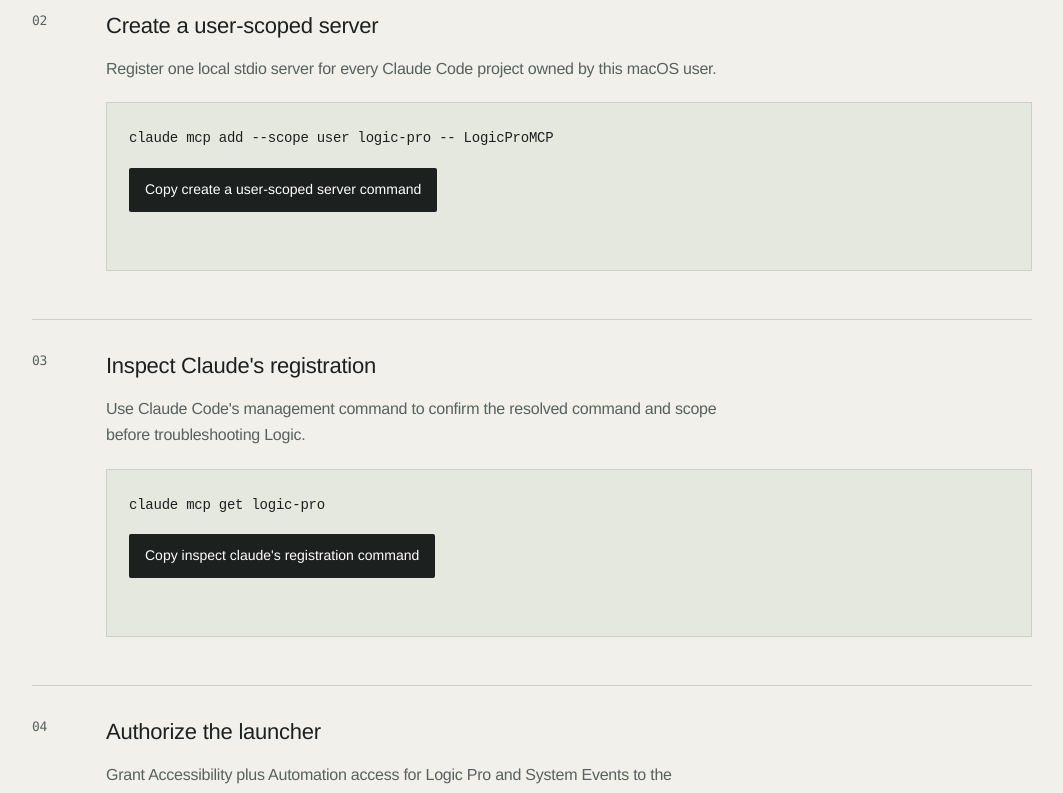
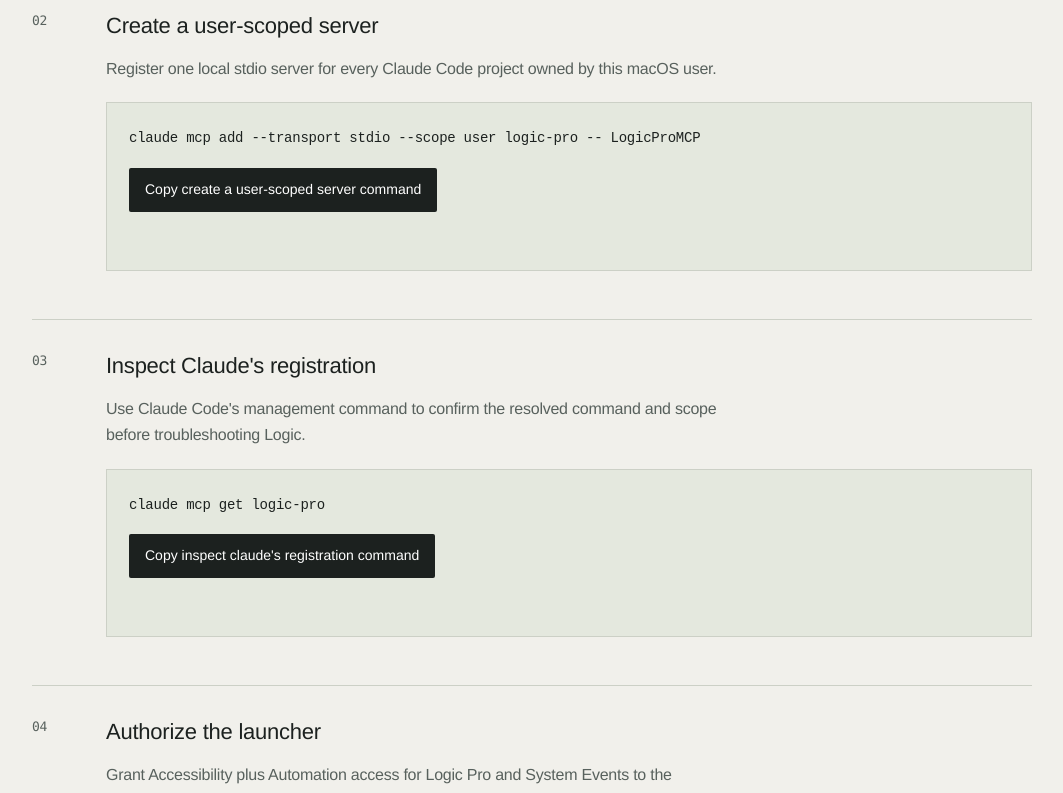
Before and after one commit to MongLong0214/logic-pro-mcp-site, a Next.js app: page /install/claude-code in a window 1280 px wide. Shown: the part 1560-2353 px from the top of the page, without its empty margins (108-1171 px from the left). Built offline with nearby package versions, Linux system fonts and the light colour scheme.

Commit message:
Refresh client installation guidance and patch the website toolchain

```diff
--- a/app/content/claim-ledger.ts
+++ b/app/content/claim-ledger.ts
@@ -29,7 +29,7 @@
   "sourceSha256" | "accessedAt" | "expiryPolicy" | "expiresAt" | "sourceExcerpt"
 >;
 
-const accessedAt = "2026-07-13T05:56:43Z";
+const accessedAt = "2026-10-24T19:37:10Z";
 // Product-doc snapshots are re-taken on every release change; client docs keep their 90-day window.
 const productAccessedAt = "2026-10-05T05:45:50Z";
 const taggedSetup = {
@@ -74,30 +74,30 @@
   "claude-code": {
     sourceType: "official-client-doc", sourceUrl: "https://code.claude.com/docs/en/mcp",
     sourceRef: "https://code.claude.com/docs/en/mcp#option-3-add-a-local-stdio-server", sourceHeading: "Option 3: Add a local stdio server",
-    evidenceFile: "docs/evidence/official-claude-code-2026-07-13.txt", sourceSha256: "08fc1705283faa43668b03d9c8e5f442f1cd3dfdcb058a2ffaac1d73f85a7a09",
-    accessedAt, expiryPolicy: "90-days", expiresAt: "2026-10-11T05:56:43Z",
+    evidenceFile: "docs/evidence/official-claude-code-2026-10-24.txt", sourceSha256: "0f386d32a1b698cd2c008a8d1510e715bd39b6d483d685c0b85a56dcc9765a37",
+    accessedAt, expiryPolicy: "90-days", expiresAt: "2027-01-22T19:37:10Z",
     sourceExcerpt: "claude mcp add [options] <name> -- <command> [args...]",
   },
   "claude-desktop": {
     sourceType: "official-client-doc", sourceUrl: "https://modelcontextprotocol.io/docs/develop/connect-local-servers",
     sourceRef: "https://modelcontextprotocol.io/docs/develop/connect-local-servers#restart-claude-desktop", sourceHeading: "Restart Claude Desktop",
-    evidenceFile: "docs/evidence/official-claude-desktop-2026-07-13.txt", sourceSha256: "b25a8c88c8426043ee1f24053e83e9b07ff768383885ba841591e514d0bdeda4",
-    accessedAt, expiryPolicy: "90-days", expiresAt: "2026-10-11T05:56:43Z",
-    sourceExcerpt: "After saving the configuration file, completely quit Claude Desktop and restart it.",
+    evidenceFile: "docs/evidence/official-claude-desktop-2026-10-24.txt", sourceSha256: "3c5213fa5a7f1a17eb3cc79e9495abfffc4cebb08764879c9cc471867ab8574e",
+    accessedAt, expiryPolicy: "90-days", expiresAt: "2027-01-22T19:37:10Z",
+    sourceExcerpt: "completely quit Claude Desktop and restart it.",
   },
   cursor: {
-    sourceType: "official-client-doc", sourceUrl: "https://docs.cursor.com/context/model-context-protocol",
-    sourceRef: "https://docs.cursor.com/context/model-context-protocol#configuration", sourceHeading: "Configuration",
-    evidenceFile: "docs/evidence/official-cursor-2026-07-13.txt", sourceSha256: "eaccf90321153ad54cf472a91221c3f55b7be61cb059a0d66aa485ac31464840",
-    accessedAt, expiryPolicy: "90-days", expiresAt: "2026-10-11T05:56:43Z",
-    sourceExcerpt: "Create `.cursor/mcp.json` in your project for project-specific tools, or `~/.cursor/mcp.json` for tools available across projects.",
+    sourceType: "official-client-doc", sourceUrl: "https://cursor.com/docs/mcp",
+    sourceRef: "https://cursor.com/docs/mcp#configuration-locations", sourceHeading: "Configuration locations",
+    evidenceFile: "docs/evidence/official-cursor-2026-10-24.txt", sourceSha256: "43721b45b2111107d6231e01cb78f1cf58bd9ac32c1915910f9874a6e77368b8",
+    accessedAt, expiryPolicy: "90-days", expiresAt: "2027-01-22T19:37:10Z",
+    sourceExcerpt: "Create `.cursor/mcp.json` in your project for project-specific tools.",
   },
   vscode: {
-    sourceType: "official-client-doc", sourceUrl: "https://code.visualstudio.com/docs/agent-customization/mcp-servers",
-    sourceRef: "https://code.visualstudio.com/docs/agent-customization/mcp-servers#configure-the-mcpjson-file", sourceHeading: "Configure the mcp.json file",
-    evidenceFile: "docs/evidence/official-vscode-2026-07-13.txt", sourceSha256: "bac88e1e2c7ada8e6a375120d16be950e97259440703c8f70ffcb96f7a058f0f",
-    accessedAt, expiryPolicy: "90-days", expiresAt: "2026-10-11T05:56:43Z",
-    sourceExcerpt: "For workspace configuration, create `.vscode/mcp.json`.",
+    sourceType: "official-client-doc", sourceUrl: "https://code.visualstudio.com/docs/agents/reference/mcp-configuration",
+    sourceRef: "https://code.visualstudio.com/docs/agents/reference/mcp-configuration#commands", sourceHeading: "Commands",
+    evidenceFile: "docs/evidence/official-vscode-2026-10-24.txt", sourceSha256: "9d2b9fe3259bba8947ddebd640151b79d17f07b00258aeee8cae93a70c9495ed",
+    accessedAt, expiryPolicy: "90-days", expiresAt: "2027-01-22T19:37:10Z",
+    sourceExcerpt: "MCP: Open User Configuration",
   },
 } as const satisfies Record<"claude-code" | "claude-desktop" | "cursor" | "vscode", EvidenceSource>;
 
--- a/app/content/page-records.ts
+++ b/app/content/page-records.ts
@@ -36,7 +36,7 @@
       { name: "Inspect Claude's registration", text: "Use Claude Code's management command to confirm the resolved command and scope before troubleshooting Logic.", command: "claude mcp get logic-pro" },
       { name: "Authorize the launcher", text: "Grant Accessibility plus Automation access for Logic Pro and System Events to the process that launches Claude Code, then inspect all four permission probes.", command: productFacts.permissionCommand },
       { name: "Open the MCP status panel", text: "Start Claude Code and run /mcp. The server must appear connected before its tools can be selected.", command: doctorCommand("claude-code") },
-      { name: "Recover a stale entry", text: "If the command or scope is wrong, remove the named entry and add it again with options before the server name.", command: "claude mcp remove logic-pro\nclaude mcp add --scope user logic-pro -- LogicProMCP" },
+      { name: "Recover a stale entry", text: "If the command or scope is wrong, remove the named entry and add it again with options before the server name.", command: "claude mcp remove logic-pro\nclaude mcp add --transport stdio --scope user logic-pro -- LogicProMCP" },
     ],
     success: "Claude Code reports logic-pro as connected in /mcp, while Doctor reports the required core checks for the claude-code launch profile.", boundary: "A passing Terminal probe cannot grant or prove permissions for a different app that later launches the server.", sourceUrl: "https://code.claude.com/docs/en/mcp", related: ["/guides/logic-pro-mcp", "/guides/control-logic-pro-with-claude"],
   },
@@ -59,25 +59,25 @@
     steps: [
       { name: "Install the local binary", text: "Use the tagged Homebrew tap and verify installation before opening Cursor's settings.", command: productFacts.installCommand },
       { name: "Choose the JSON location", text: "Create the global file for all projects or the workspace file for a repository-specific server.", command: "mkdir -p \"$HOME/.cursor\"\nopen -a TextEdit \"$HOME/.cursor/mcp.json\"" },
-      { name: "Register the Cursor server", text: "Merge this server into the root mcpServers map. Cursor's schema uses mcpServers, command, args, and optional env fields.", command: "{\n  \"mcpServers\": {\n    \"logic-pro\": {\n      \"command\": \"LogicProMCP\",\n      \"args\": []\n    }\n  }\n}" },
-      { name: "Enable the exposed tools", text: "Open Cursor Settings → Tools & MCP, confirm the server is enabled, and review the listed tools before allowing agent use." },
+      { name: "Register the Cursor server", text: "Merge this server into the root mcpServers map. Declare type stdio for the local process, with command and args inside the mcpServers map.", command: "{\n  \"mcpServers\": {\n    \"logic-pro\": {\n      \"type\": \"stdio\",\n      \"command\": \"LogicProMCP\",\n      \"args\": []\n    }\n  }\n}" },
+      { name: "Enable the exposed tools", text: "Open Customize in the sidebar, enable logic-pro, and review its available tools before agent use." },
       { name: "Grant Cursor's permissions", text: "Because Cursor spawns the child process, authorize Cursor for Accessibility, Logic Pro Automation, System Events Automation, and Input Monitoring as requested.", command: productFacts.permissionCommand },
-      { name: "Diagnose a red indicator", text: "Check Tools & MCP for the startup error, verify that the JSON is valid, then run the client-specific readiness profile.", command: doctorCommand("cursor") },
+      { name: "Diagnose a red indicator", text: "Open the Output panel and select MCP Logs to inspect startup errors. Check the JSON and executable path, then run the client-specific readiness profile.", command: doctorCommand("cursor") },
     ],
-    success: "Cursor Settings shows logic-pro enabled with its tools available, and Doctor has no unresolved required check for the cursor profile.", boundary: "Enabling a tool in Cursor proves discovery, not that Logic accepted a later UI mutation or that its state was read back.", sourceUrl: "https://docs.cursor.com/context/model-context-protocol", related: ["/guides/logic-pro-mcp", "/guides/control-logic-pro-with-claude"],
+    success: "Customize shows logic-pro enabled with its tools available, and Doctor has no unresolved required check for the cursor profile.", boundary: "Enabling a tool in Cursor proves discovery, not that Logic accepted a later UI mutation or that its state was read back.", sourceUrl: "https://cursor.com/docs/mcp", related: ["/guides/logic-pro-mcp", "/guides/control-logic-pro-with-claude"],
   },
   "/install/vscode": {
     path: "/install/vscode", kind: "install", client: "vscode", title: "Install Logic Pro MCP in VS Code", description: "Configure Logic Pro MCP in VS Code's user profile or workspace mcp.json, accept trust deliberately, inspect output, and verify macOS permissions.", eyebrow: "VS Code installation", h1: "Install Logic Pro MCP in VS Code.",
-    lead: "VS Code uses a servers object rather than mcpServers. User configuration follows the active profile; workspace configuration lives at .vscode/mcp.json.", prerequisites: [commonPrerequisites[0], "Use a VS Code release with MCP server support and decide whether the registration belongs to the user profile or current workspace."],
+    lead: "This guide uses VS Code's mcp.json format: a servers object in the user profile or .vscode/mcp.json in the workspace. Copilot's portable .mcp.json uses a different mcpServers format.", prerequisites: [commonPrerequisites[0], "Use a VS Code release with MCP server support and decide whether the registration belongs to the user profile or current workspace."],
     steps: [
       { name: "Install the server package", text: "Install Logic Pro MCP from its versioned Homebrew distribution before editing the editor profile.", command: productFacts.installCommand },
       { name: "Open the intended MCP file", text: "Run MCP: Open User Configuration for profile scope, or create .vscode/mcp.json for workspace scope." },
       { name: "Add the VS Code stdio server", text: "Merge this object into the configuration. The documented VS Code root key is servers and a local process can declare type stdio.", command: "{\n  \"servers\": {\n    \"logic-pro\": {\n      \"type\": \"stdio\",\n      \"command\": \"LogicProMCP\",\n      \"args\": []\n    }\n  }\n}" },
-      { name: "Review workspace trust", text: "Start the server only after reviewing the command. VS Code asks for confirmation before it runs a workspace-defined MCP server." },
+      { name: "Review workspace trust", text: "Review the workspace and server command before trusting it. Workspace servers inherit Workspace Trust; servers from other sources can require a separate trust decision." },
       { name: "Authorize VS Code as parent", text: "Grant the editor—not merely Terminal—the TCC capabilities required by the child process, then rerun the permission probe.", command: productFacts.permissionCommand },
       { name: "Read the server output", text: "Run MCP: List Servers, select logic-pro, and choose Show Output. Resolve executable lookup or protocol errors there before testing Logic.", command: doctorCommand("vscode") },
     ],
-    success: "MCP: List Servers reports logic-pro running, Show Output has no startup error, and the vscode Doctor profile resolves all required local checks.", boundary: "A workspace can be untrusted or use a different profile than expected. A working user-profile entry does not prove a separate workspace definition was approved.", sourceUrl: "https://code.visualstudio.com/docs/copilot/chat/mcp-servers", related: ["/guides/logic-pro-mcp", "/guides/control-logic-pro-with-claude"],
+    success: "MCP: List Servers reports logic-pro running, Show Output has no startup error, and the vscode Doctor profile resolves all required local checks.", boundary: "A workspace can be untrusted or use a different profile than expected. A working user-profile entry does not prove a separate workspace definition was approved.", sourceUrl: "https://code.visualstudio.com/docs/agents/reference/mcp-configuration", related: ["/guides/logic-pro-mcp", "/guides/control-logic-pro-with-claude"],
   },
   "/guides/logic-pro-mcp": {
     path: "/guides/logic-pro-mcp", kind: "guide", title: "Logic Pro MCP Server Guide", description: "Evaluate, install, and verify the Logic Pro MCP server with its real requirements, control surface, and limitations.", eyebrow: "Evaluation guide", h1: "A practical guide to Logic Pro MCP.",
--- a/app/content/product-facts.ts
+++ b/app/content/product-facts.ts
@@ -16,7 +16,7 @@
     "brew trust monglong0214/logic-pro-mcp",
     "brew install logic-pro-mcp",
   ].join("\n"),
-  claudeCodeCommand: "claude mcp add --scope user logic-pro -- LogicProMCP",
+  claudeCodeCommand: "claude mcp add --transport stdio --scope user logic-pro -- LogicProMCP",
   permissionCommand: "LogicProMCP --check-permissions",
 } as const;
 
--- a/app/lib/analytics.ts
+++ b/app/lib/analytics.ts
@@ -28,7 +28,7 @@
   command_step?: CommandStep;
 }>;
 
-const allowedHosts = new Set(["", "github.com", "code.claude.com", "support.anthropic.com", "docs.cursor.com", "code.visualstudio.com", "modelcontextprotocol.io"]);
+const allowedHosts = new Set(["", "github.com", "code.claude.com", "support.anthropic.com", "cursor.com", "code.visualstudio.com", "modelcontextprotocol.io"]);
 const allowedKeys = new Set(["name", "page", "placement", "destination_host", "client", "command_step"]);
 const handledActivations = new WeakSet<Event>();
 const viewedInstallRoutes = new WeakMap<object, Set<string>>();
--- a/app/llms-full.txt/route.ts
+++ b/app/llms-full.txt/route.ts
@@ -79,7 +79,7 @@
 
 Register with Claude Code:
 
-claude mcp add --scope user logic-pro -- LogicProMCP
+${productFacts.claudeCodeCommand}
 
 Verify readiness:
 
--- a/app/llms.txt/route.ts
+++ b/app/llms.txt/route.ts
@@ -19,7 +19,7 @@
 
 Register with Claude Code:
 
-claude mcp add --scope user logic-pro -- LogicProMCP
+${productFacts.claudeCodeCommand}
 
 Verify readiness:
 
--- a/scripts/verify-claims.mjs
+++ b/scripts/verify-claims.mjs
@@ -77,7 +77,7 @@
     taggedPathAndHeading(claim);
   } else {
     assert.equal(claim.expiryPolicy, "90-days", `${claim.key}: official docs use 90-day expiry`);
-    assert.equal(claim.expiresAt, "2026-10-11T05:56:43Z", `${claim.key}: official docs expiry must be 2026-10-11`);
+    assert.equal(Date.parse(claim.expiresAt) - Date.parse(claim.accessedAt), 90 * 24 * 60 * 60 * 1000, `${claim.key}: official docs expiry must follow its access date by 90 days`);
     assert.ok(today <= Date.parse(claim.expiresAt), `${claim.key}: official evidence expired`);
     assert.ok(claim.sourceRef.startsWith(`${claim.sourceUrl}#`), `${claim.key}: official sourceRef must anchor its URL`);
   }
--- a/scripts/verify-links.mjs
+++ b/scripts/verify-links.mjs
@@ -4,7 +4,7 @@
 
 const knownRoutes = new Set(["/", ...acquisitionRoutes, "/robots.txt", "/sitemap.xml", "/llms.txt", "/llms-full.txt", "/session-poster.webp"]);
 await access(new URL("../public/session-poster.webp", import.meta.url));
-const allowedHosts = new Set(["logicpromcp.com", "github.com", "code.claude.com", "docs.cursor.com", "code.visualstudio.com", "modelcontextprotocol.io"]);
+const allowedHosts = new Set(["logicpromcp.com", "github.com", "code.claude.com", "cursor.com", "code.visualstudio.com", "modelcontextprotocol.io"]);
 for (const pathname of ["/", ...acquisitionRoutes]) {
   const { body } = await render(pathname);
   for (const match of body.matchAll(/href="([^"]+)"/g)) {
```
Also changed, not shown: package.json (+5 -4 lines), 7 other files (tests, documents, lock files or other folders).
